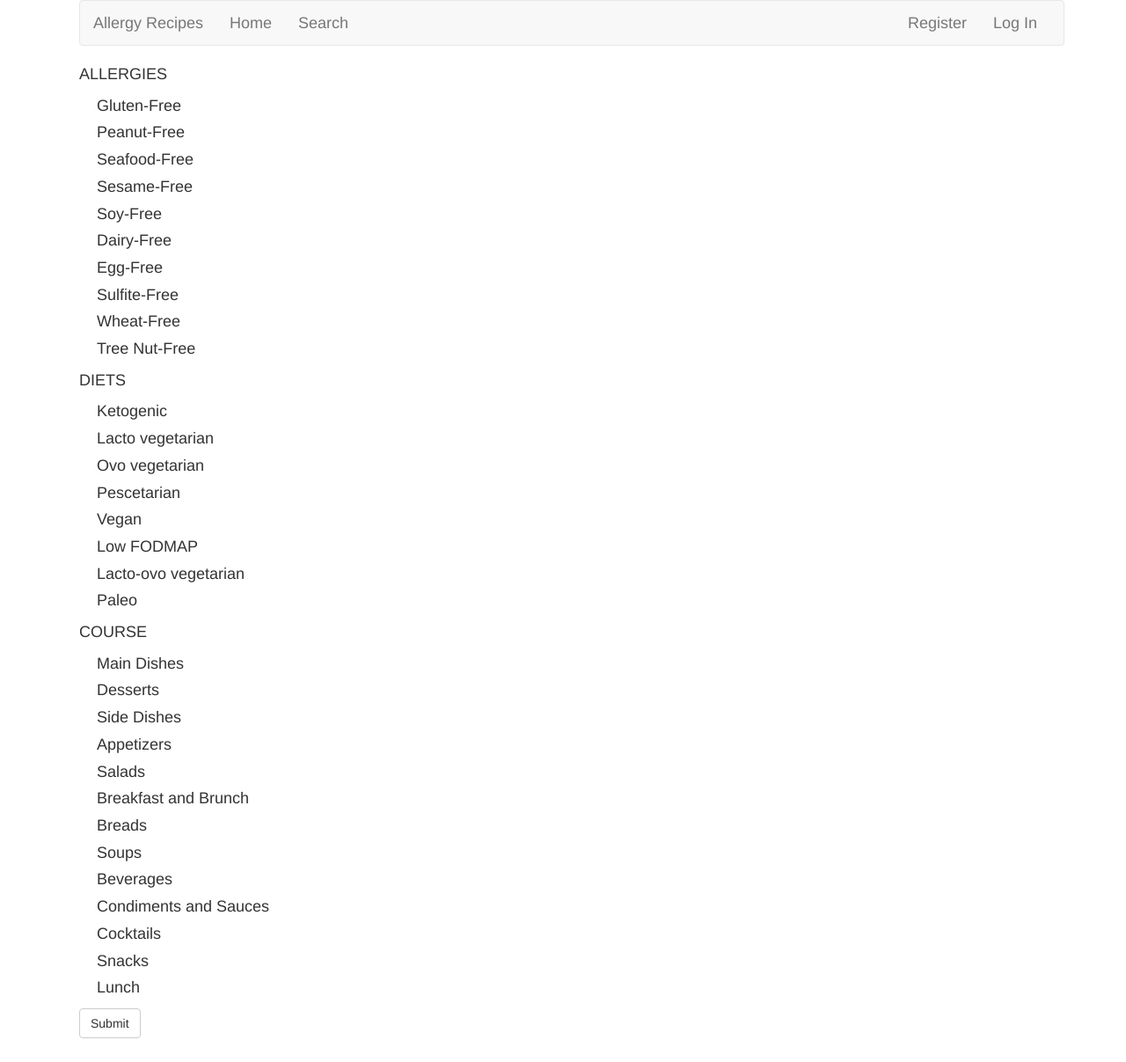
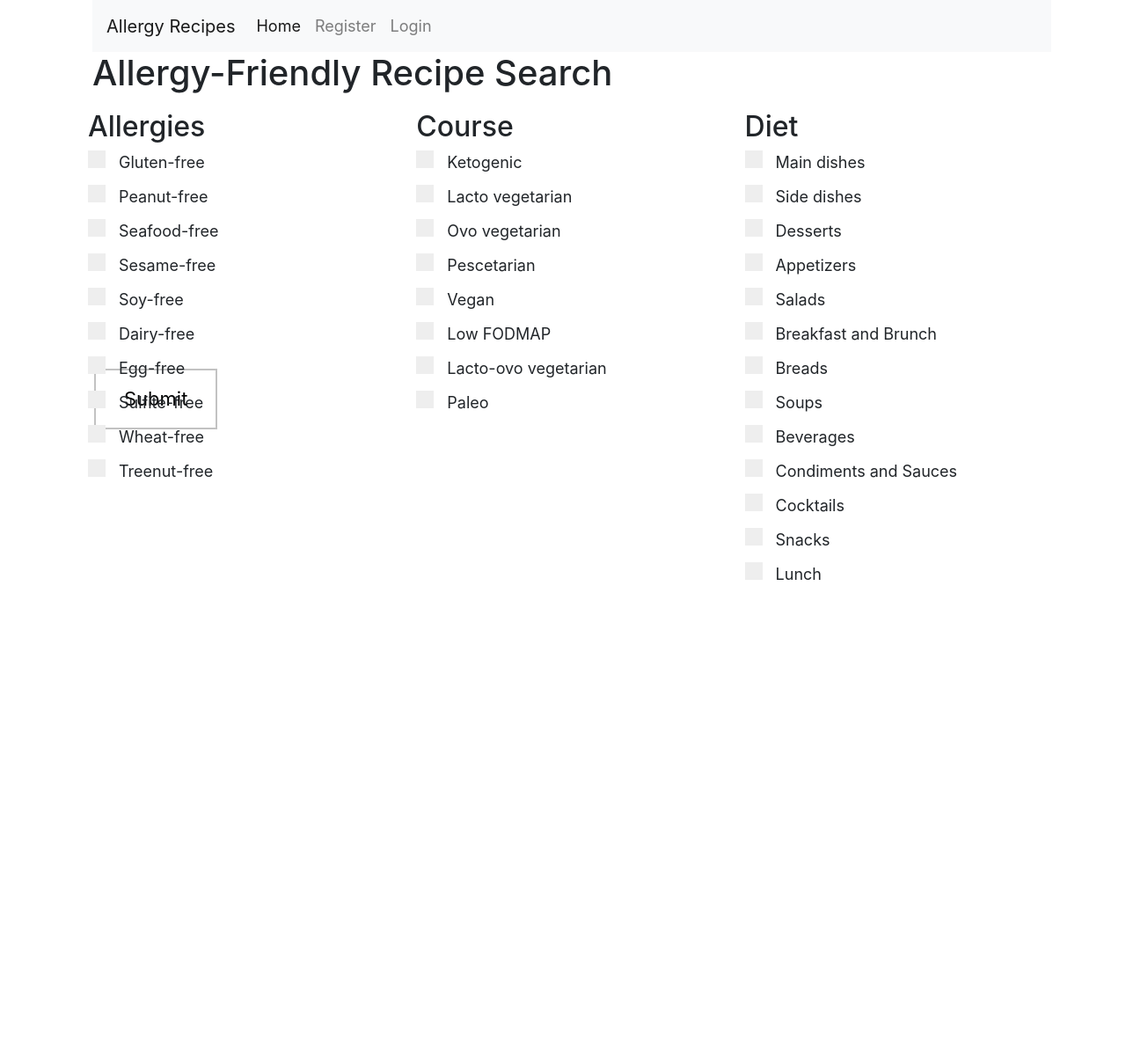
Before and after one commit to DaanSchueler/project, a Flask app: page /search in a window 1280 px wide. Shown: the whole page at 88% size. After the commit the page ends 659 px from the top, so only its background shows below. Run offline with Flask 2, Linux system fonts and the light colour scheme; some libraries are stand-ins or nearby versions.

Commit message:
search eindelijk af als het goed is

```diff
--- a/templates/search.html
+++ b/templates/search.html
@@ -1,147 +1,200 @@
-{% extends "layout.html" %}
+<head>
+<link href="//maxcdn.bootstrapcdn.com/bootstrap/4.1.1/css/bootstrap.min.css" rel="stylesheet" id="bootstrap-css">
 
-{% block title %}
-   test
-{% endblock %}
+<script src="//maxcdn.bootstrapcdn.com/bootstrap/4.1.1/js/bootstrap.min.js"></script>
 
-{% block main %}
-    <form action="{{ url_for('search') }}" method="post">
-        <fieldset>
-        <p>ALLERGIES</p>
-        <div class="checkbox">
-          <label><input type="checkbox" name="Gluten-free" value="393^Gluten-Free">Gluten-Free</label>
-        </div>
+<script src="//cdnjs.cloudflare.com/ajax/libs/jquery/3.2.1/jquery.min.js"></script>
 
-        <div class="checkbox">
-          <label><input type="checkbox" name= "Peanut-free" value="394^Peanut-Free">Peanut-Free</label>
-        </div>
+<link rel="stylesheet" href="{{ url_for('static', filename='styles.css') }}">
 
-        <div class="checkbox">
-          <label><input type="checkbox" name="Seafood-free" value="398^Seafood-Free">Seafood-Free</label>
-        </div>
+<title>Allergy Recepies: {% block title %}{% endblock %}</title>
 
-        <div class="checkbox">
-          <label><input type="checkbox" name="Sesame-free" value="399^Sesame-Free">Sesame-Free</label>
-        </div>
 
-        <div class="checkbox">
-          <label><input type="checkbox" name="Soy-free" value="400^Soy-Free">Soy-Free</label>
-        </div>
+</head>
+<body>
+  <div class="container">
+    <nav class="navbar navbar-expand-lg navbar-light bg-light">
+                 <a class="navbar-brand" href="{{ url_for('index') }}"><span class="green">Allergy</span> <span class="red">Recipes</span></a>
+                    <button class="navbar-toggler" type="button" data-toggle="collapse" data-target="#navbarNav" aria-controls="navbarNav" aria-expanded="false" aria-label="Toggle navigation">
+    <span class="navbar-toggler-icon"></span>
+    </button>
+    <div class="collapse navbar-collapse" id="navbarNav">
+    <div class="navbar-nav">
+      <a class="nav-item nav-link active" href="{{ url_for('index') }}">Home <span class="sr-only">(current)</span></a>
+      <a class="nav-item nav-link" href="{{ url_for('register') }}">Register</a>
+      <a class="nav-item nav-link" href="{{ url_for('login') }}">Login</a>
+  </div>
+</nav>
+<form action="{{ url_for('search') }}" method="post">
+<h1>Allergy-Friendly Recipe Search</h1>
+<div class="row">
+  <div class="column">
+  <h2>Allergies</h2>
+  <label class="container">Gluten-free
+  <input type="checkbox" name="Gluten-free" value="393^Gluten-Free">
+  <span class="checkmark"></span>
+  </label>
 
-        <div class="checkbox">
-          <label><input type="checkbox" name="Dairy-free" value="396^Dairy-Free">Dairy-Free</label>
-        </div>
+  <label class="container">Peanut-free
+  <input type="checkbox" name= "Peanut-free" value="394^Peanut-Free">
+  <span class="checkmark"></span>
+  </label>
 
-        <div class="checkbox">
-              <label><input type="checkbox" name="Egg-free" value="397^Egg-Free">Egg-Free</label>
-        </div>
+  <label class="container">Seafood-free
+  <input type="checkbox" name="Seafood-free" value="398^Seafood-Free">
+  <span class="checkmark"></span>
+  </label>
 
-         <div class="checkbox">
-              <label><input type="checkbox" name="Sulfite-free" value="401^Sulfite-Free">Sulfite-Free</label>
-        </div>
+  <label class="container">Sesame-free
+  <input type="checkbox" name="Sesame-free" value="399^Sesame-Free">
+  <span class="checkmark"></span>
+  </label>
 
-         <div class="checkbox">
-              <label><input type="checkbox" name="Wheat-free" value="392^Wheat-Free">Wheat-Free</label>
-        </div>
+  <label class="container">Soy-free
+  <input type="checkbox" name="Soy-free" value="400^Soy-Free">
+  <span class="checkmark"></span>
+</label>
 
-        <div class="checkbox">
-              <label><input type="checkbox" name="Tree nut-free" value="395^Tree Nut-Free">Tree Nut-Free</label>
-        </div>
-        </fieldset>
-        <fieldset>
-        <p>DIETS</p>
-         <div class="checkbox">
-              <label><input type="checkbox" name="Ketogenic" value="406^Ketogenic">Ketogenic</label>
-        </div>
+<label class="container">Dairy-free
+  <input type="checkbox" name="Dairy-free" value="396^Dairy-Free">
+  <span class="checkmark"></span>
+</label>
 
-         <div class="checkbox">
-              <label><input type="checkbox" name="Lacto vegetarian" value="388^Lacto vegetarian">Lacto vegetarian</label>
-        </div>
+<label class="container">Egg-free
+  <input type="checkbox" name="Egg-free" value="397^Egg-Free">
+  <span class="checkmark"></span>
+</label>
 
-        <div class="checkbox">
-              <label><input type="checkbox" name="Ovo vegetarian" value="389^Ovo vegetarian">Ovo vegetarian</label>
-        </div>
+<label class="container">Sulfite-free
+  <input type="checkbox" name="Sulfite-free" value="401^Sulfite-Free">
+  <span class="checkmark"></span>
+</label>
 
-        <div class="checkbox">
-              <label><input type="checkbox" name="Pescetarian" value="390^Pescetarian">Pescetarian</label>
-        </div>
+<label class="container">Wheat-free
+  <input type="checkbox" name="Wheat-free" value="392^Wheat-Free">
+  <span class="checkmark"></span>
+</label>
 
-         <div class="checkbox">
-              <label><input type="checkbox" name="Vegan" value="386^Vegan">Vegan</label>
-        </div>
+<label class="container">Treenut-free
+  <input type="checkbox" name="Tree nut-free" value="395^Tree Nut-Free">
+  <span class="checkmark"></span>
+</label>
 
-         <div class="checkbox">
-              <label><input type="checkbox" name="Low FODMAP" value="408^Low FODMAP">Low FODMAP</label>
-        </div>
+</div>
+  <div class="column">
+    <h2>Course</h2>
 
-        <div class="checkbox">
-              <label><input type="checkbox" name="Lacto-ovo vegetarian" value="387^Lacto-ovo vegetarian">Lacto-ovo vegetarian</label>
-        </div>
+   <label class="container">Ketogenic
+  <input type="checkbox" name="Ketogenic" value="406^Ketogenic">
+  <span class="checkmark"></span>
+</label>
 
-        <div class="checkbox">
-              <label><input type="checkbox" name="Paleo" value="403^Paleo">Paleo</label>
-        </div>
-        </fieldset>
+<label class="container">Lacto vegetarian
+  <input type="checkbox" name="Lacto vegetarian" value="388^Lacto vegetarian">
+  <span class="checkmark"></span>
+</label>
 
-        <fieldset>
-        <p>COURSE</p>
-         <div class="checkbox">
-              <label><input type="checkbox" name="Main Dishes" value="course^course-Main Dishes">Main Dishes</label>
-        </div>
+<label class="container">Ovo vegetarian
+  <input type="checkbox" name="Ovo vegetarian" value="389^Ovo vegetarian">
+  <span class="checkmark"></span>
+</label>
 
-         <div class="checkbox">
-              <label><input type="checkbox" name="Desserts" value="course^course-Desserts">Desserts</label>
-        </div>
+<label class="container">Pescetarian
+  <input type="checkbox" name="Pescetarian" value="390^Pescetarian">
+  <span class="checkmark"></span>
+</label>
 
-        <div class="checkbox">
-              <label><input type="checkbox" name="Side Dishes" value="course^course-Side Dishes">Side Dishes</label>
-        </div>
+<label class="container">Vegan
+  <input type="checkbox" name="Vegan" value="386^Vegan">
+  <span class="checkmark"></span>
+</label>
 
-        <div class="checkbox">
-              <label><input type="checkbox" name="Appetizers" value="course^course-Appetizers">Appetizers</label>
-        </div>
+<label class="container">Low FODMAP
+  <input type="checkbox" name="Low FODMAP" value="408^Low FODMAP">
+  <span class="checkmark"></span>
+</label>
 
-         <div class="checkbox">
-              <label><input type="checkbox" name="Salads" value="course^course-Salads">Salads</label>
-        </div>
+<label class="container">Lacto-ovo vegetarian
+  <input type="checkbox" name="Lacto-ovo vegetarian" value="387^Lacto-ovo vegetarian">
+  <span class="checkmark"></span>
+</label>
 
-         <div class="checkbox">
-              <label><input type="checkbox" name="Breakfast and Brunch" value="course^course-Breakfast and Brunch"> Breakfast and Brunch</label>
-        </div>
+<label class="container">Paleo
+  <input type="checkbox" name="Paleo" value="403^Paleo">
+  <span class="checkmark"></span>
+</label>
+  </div>
+  <div class="column">
+    <h2>Diet</h2>
+    <label class="container">Main dishes
+  <input type="checkbox" name="Main Dishes" value="course^course-Main Dishes">
+  <span class="checkmark"></span>
+</label>
 
-        <div class="checkbox">
-              <label><input type="checkbox" name="Breads" value="course^course-Breads">Breads</label>
-        </div>
+<label class="container">Side dishes
+  <input type="checkbox">
+  <span class="checkmark"></span>
+</label>
 
-        <div class="checkbox">
-              <label><input type="checkbox" name="Soups" value="course^course-Soups">Soups</label>
-        </div>
+<label class="container">Desserts
+  <input type="checkbox" name="Desserts" value="course^course-Desserts">
+  <span class="checkmark"></span>
+</label>
 
-        <div class="checkbox">
-              <label><input type="checkbox" name="Beverages" value="course^course-Beverages">Beverages</label>
-        </div>
+<label class="container">Appetizers
+  <input type="checkbox" name="Appetizers" value="course^course-Appetizers">
+  <span class="checkmark"></span>
+</label>
 
-        <div class="checkbox">
-              <label><input type="checkbox" name="Condiments and Sauces" value="course^course-Condiments and Sauces">Condiments and Sauces</label>
-        </div>
+<label class="container">Salads
+  <input type="checkbox" name="Salads" value="course^course-Salads">
+  <span class="checkmark"></span>
+</label>
 
-        <div class="checkbox">
-              <label><input type="checkbox" name="Cocktails" value="course^course-Cocktails">Cocktails</label>
-        </div>
+<label class="container">Breakfast and Brunch
+  <input type="checkbox" name="Breakfast and Brunch" value="course^course-Breakfast and Brunch">
+  <span class="checkmark"></span>
+</label>
 
-        <div class="checkbox">
-              <label><input type="checkbox" name="Snacks" value="course^course-Snacks">Snacks</label>
-        </div>
+<label class="container">Breads
+  <input type="checkbox" name="Breads" value="course^course-Breads">
+  <span class="checkmark"></span>
+</label>
 
-        <div class="checkbox">
-              <label><input type="checkbox" name="Lunch" value="course^course-Lunch">Lunch</label>
-        </div>
-        </fieldset>
+<label class="container">Soups
+  <input type="checkbox" name="Soups" value="course^course-Soups">
+  <span class="checkmark"></span>
+</label>
 
-         <div class="form-group">
-            <button class="btn btn-default" type="submit">Submit</button>
-        </div>
+<label class="container">Beverages
+  <input type="checkbox" name="Beverages" value="course^course-Beverages">
+  <span class="checkmark"></span>
+</label>
 
-        </form>
+<label class="container">Condiments and Sauces
+  <input type="checkbox" name="Condiments and Sauces" value="course^course-Condiments and Sauces">
+  <span class="checkmark"></span>
+</label>
 
-{% endblock %}
+<label class="container">Cocktails
+  <input type="checkbox" name="Cocktails" value="course^course-Cocktails">
+  <span class="checkmark"></span>
+</label>
+
+<label class="container">Snacks
+  <input type="checkbox" name="Snacks" value="course^course-Snacks">
+  <span class="checkmark"></span>
+</label>
+
+<label class="container">Lunch
+  <input type="checkbox" name="Lunch" value="course^course-Lunch">
+  <span class="checkmark"></span>
+</label>
+  </div>
+</div>
+
+<div class="form-group">
+    <button class="button button1" type="submit">Submit</button>
+</div>
+</form>
+</body>
```
